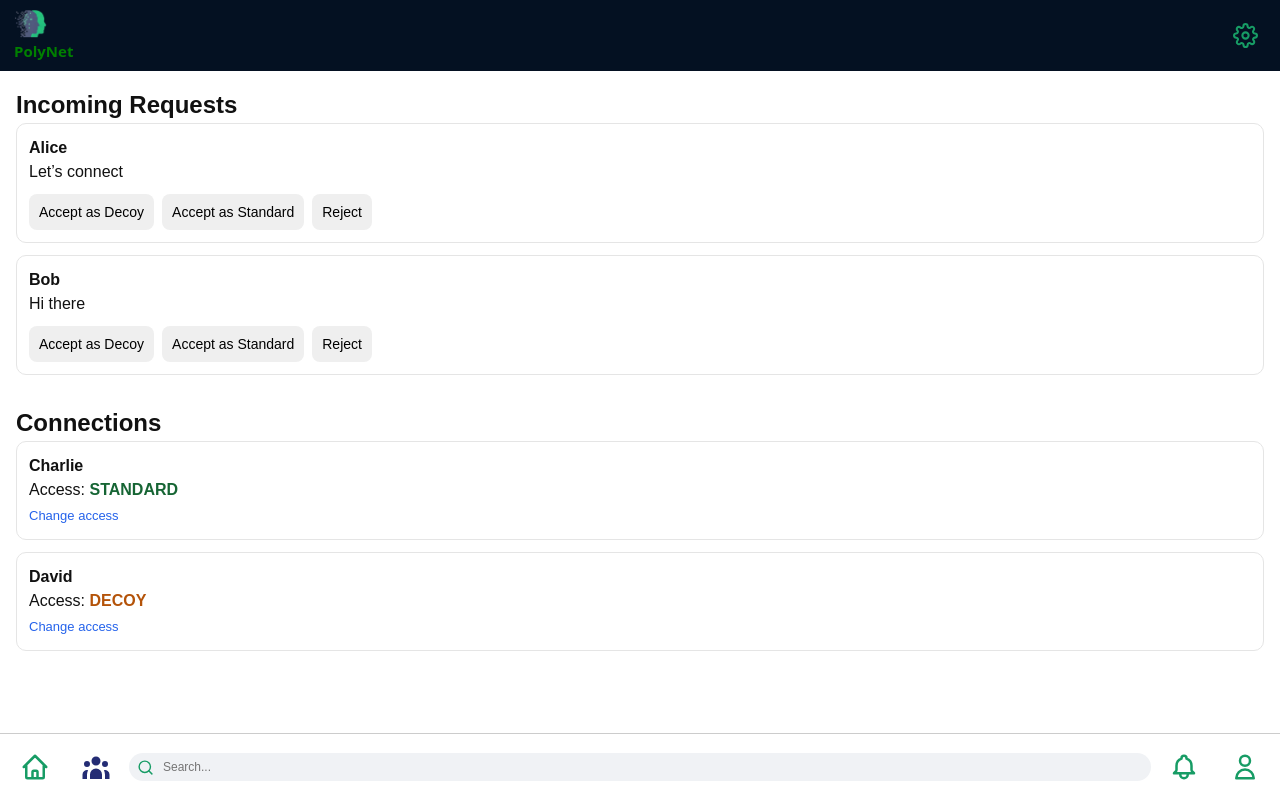
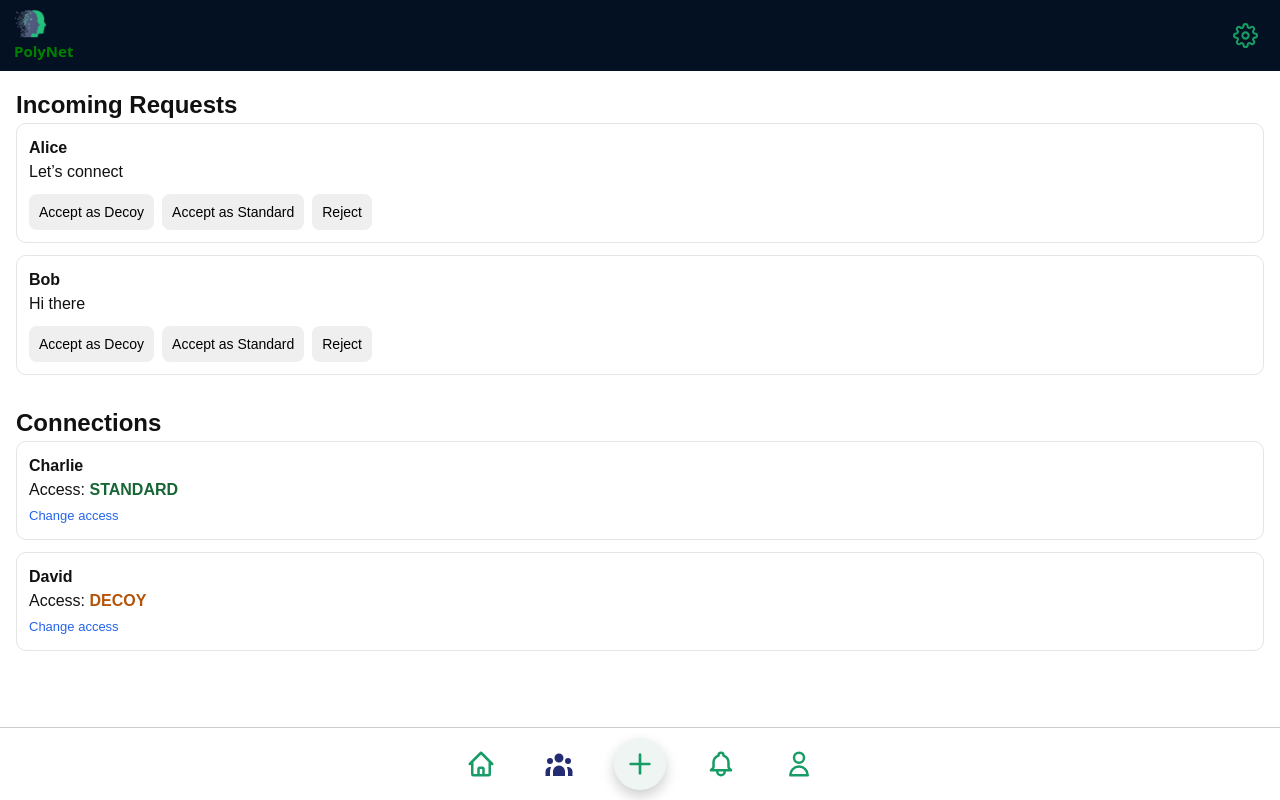
Before and after one commit to Sofiyat1/PolyNet, a React (Vite) app: page /connectionpage in a window 1280 px wide. Built offline with nearby package versions, Linux system fonts and the light colour scheme.

Commit message:
SubNavbar Updated: Added Post Button

```diff
--- a/src/App.jsx
+++ b/src/App.jsx
@@ -2,7 +2,7 @@ import { Routes, Route } from "react-router-dom";
 
 import LandingPage from "./pages/LandingPage";
 import HomePage from "./pages/Homepage";
-import ConnectionPage from "./pages/ConnectionPage"
+import ConnectionPage from "./pages/ConnectionPage";
 import Profile from "./pages/Profile";
 import Settings from "./pages/Settings";
 import Notification from "./pages/Notification";
@@ -10,6 +10,7 @@ import Notification from "./pages/Notification";
 import AppLayout from "./layouts/AppLayout";
 import "./App.css";
 import Login from "./pages/Login";
+import AddPostPage from "./pages/AddPostPage";
 
 function App() {
   return (
@@ -25,6 +26,7 @@ function App() {
         <Route path="/profile" element={<Profile />} />
         <Route path="/settings" element={<Settings />} />
         <Route path="/notification" element={<Notification />} />
+        <Route path="/addpostpage" element={<AddPostPage />} />
       </Route>
     </Routes>
   );
--- a/src/components/SubNavbar.css
+++ b/src/components/SubNavbar.css
@@ -1,6 +1,6 @@
 .sub-navbar {
   display: flex;
-  justify-content: space-between;
+  justify-content: space-around;
   align-items: center;
   padding: 10px 12px;
   background-color: #fff;
@@ -19,14 +19,35 @@
   transform: translateY(100%);
 }
 
-.sub-navbar-left,
-.sub-navbar-right {
+.sub-navbar-icons {
   display: flex;
   align-items: center;
-  gap: 15px;
+  justify-content: center;
+  gap: 32px;
+  width: 100%;
 }
 
-.sub-navbar-center {
+.post-btn {
+  display: flex;
+  align-items: center;
+  justify-content: center;
+  width: 52px;
+  height: 52px;
+  border-radius: 50%;
+  color: #179c65;
+  background-color: #eff5f3;
+  box-shadow: 0 6px 14px rgba(0, 0, 0, 0.2);
+  transform: none;
+  transition:
+    transform 0.2s ease,
+    background 0.2s ease;
+}
+
+.post-btn:active {
+  transform: scale(0.9);
+}
+
+/*.sub-navbar-center {
   flex: 1;
   display: flex;
   align-items: center;
@@ -34,7 +55,7 @@
   background-color: #f0f2f5;
   padding: 1px 8px;
   border-radius: 16px;
-}
+}*/
 
 .sub-navbar-item {
   color: #179c65;
@@ -52,8 +73,12 @@
   border: none;
 }
 
+.sub-navbar-item:active {
+  transform: scale(0.92);
+}
+
 /* Center search bar */
-.sub-navbar-center {
+/*.sub-navbar-center {
   display: flex;
   align-items: center;
   flex: 1;
@@ -74,3 +99,4 @@
 .content {
   padding-bottom: 70px;
 }
+*/
--- a/src/components/SubNavbar.jsx
+++ b/src/components/SubNavbar.jsx
@@ -1,20 +1,18 @@
 import "./SubNavbar.css";
-import { useState } from "react";
+//import { useState } from "react";
 import { NavLink } from "react-router-dom";
 import { HiOutlineHome, HiHome } from "react-icons/hi";
 import { HiOutlineUserGroup, HiUserGroup } from "react-icons/hi";
 import { HiOutlineBell, HiBell } from "react-icons/hi";
 import { HiOutlineUser, HiUser } from "react-icons/hi";
-import { FiSearch } from "react-icons/fi";
-
+import { FiSearch, FiPlus } from "react-icons/fi";
 
 function SubNavbar({ visible }) {
-  const [searchTerm, setSearchTerm] = useState("");
+  //const [searchTerm, setSearchTerm] = useState("");
 
   return (
     <div className={`sub-navbar ${visible ? "" : "hide"}`}>
-      {/* Left icons */}
-      <div className="sub-navbar-left">
+      <div className="sub-navbar-icons">
         <NavLink
           to="/homepage"
           className={({ isActive }) =>
@@ -33,24 +31,26 @@ function SubNavbar({ visible }) {
           }
         >
           {({ isActive }) =>
-            isActive ? <HiUserGroup size={30} /> : <HiOutlineUserGroup size={30} />
+            isActive ? (
+              <HiUserGroup size={30} />
+            ) : (
+              <HiOutlineUserGroup size={30} />
+            )
           }
         </NavLink>
-      </div>
 
-      {/* Center search */}
-      <div className="sub-navbar-center">
-        <FiSearch size={17} />
+        {/* Center search */}
+        {/*<FiSearch size={17} />
         <input
           type="text"
           placeholder="Search..."
           value={searchTerm}
           onChange={(e) => setSearchTerm(e.target.value)}
-        />
-      </div>
+        />*/}
+        <NavLink to="/addpostpage" className="post-btn">
+          <FiPlus size={32} />
+        </NavLink>
 
-      {/* Right user icon */}
-      <div className="sub-navbar-right">
         <NavLink
           to="/notification"
           className={({ isActive }) =>
--- /dev/null
+++ b/src/pages/AddPostPage.jsx
@@ -0,0 +1,7 @@
+function AddPostPage (){
+    return (
+        <></>
+    )
+
+}
+export default AddPostPage
```
